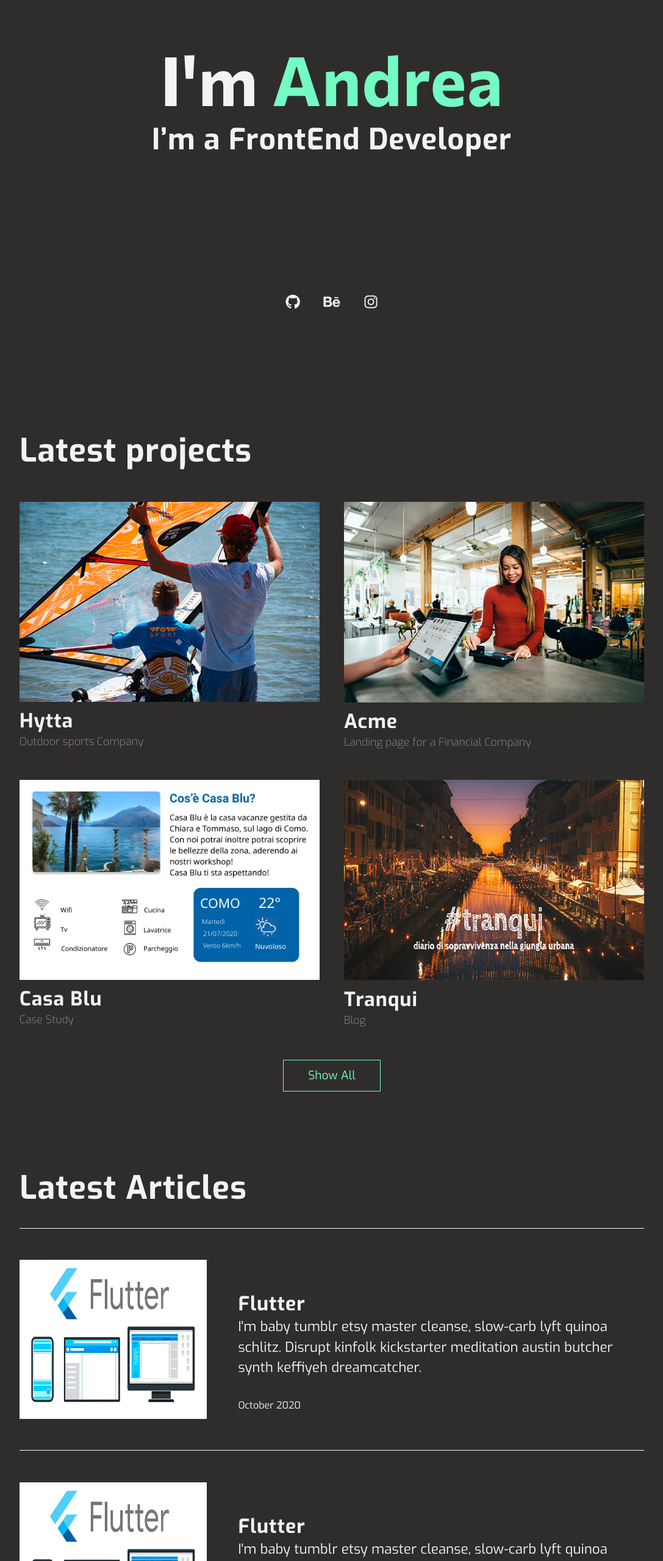
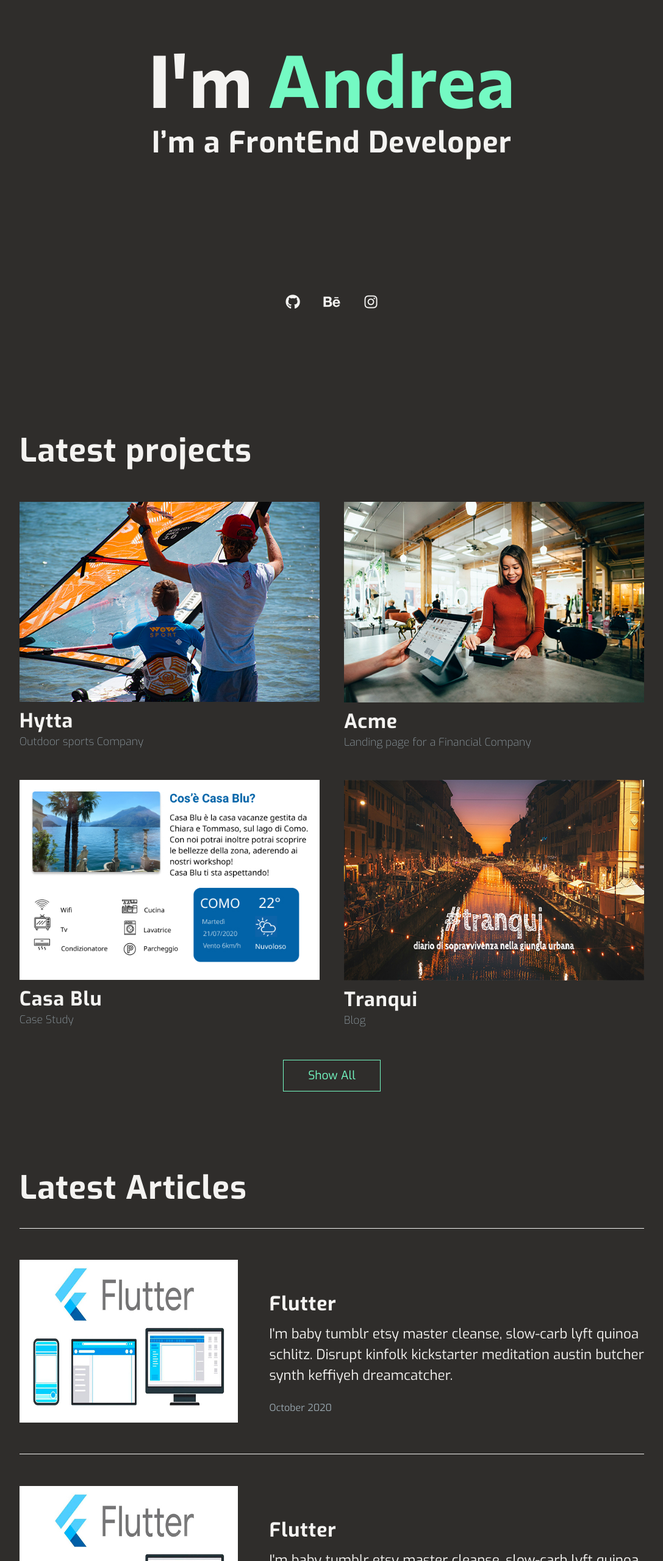
Before and after one commit to andreuhh/PortfolioV2, a plain HTML site: page index.html in a window 1280 px wide. Shown: the part 240-2800 px from the top of the page at 61% size, without its empty margins (96-1183 px from the left). Drawn offline with Linux system fonts and the light colour scheme.

Commit message:
finished home

```diff
--- a/index.html
+++ b/index.html
@@ -117,14 +117,14 @@
         <div class="projects__container__single">
           <!--<div class="cardImg cardImg--1"></div>-->
           <img src="img/hytta-sm.jpg" alt="" width="100%" height="auto">
-          <h4>Hytta</h4>
+          <a href=""><h4>Hytta</h4></a>
           <p>Outdoor sports Company</p>
         </div>
 
         <div class="projects__container__single">
           <!--<div class="cardImg cardImg--2"></div>-->
           <img src="img/acme.jpg" alt="" width="100%" height="auto">
-          <h4>Acme</h4>
+          <a href=""><h4>Acme</h4></a>
           <p>Landing page for a Financial Company</p>
         </div>
       </article>
@@ -133,14 +133,14 @@
         <div class="projects__container__single">
           <!--<div class="cardImg cardImg--1"></div>-->
           <img src="img/casabluCard.jpg" alt="" width="100%" height="auto">
-          <h4>Casa Blu</h4>
+          <a href=""><h4>Casa Blu</h4></a>
           <p>Case Study</p>
         </div>
 
         <div class="projects__container__single">
           <!--<div class="cardImg cardImg--2"></div>-->
           <img src="img/tranqui-sm.jpg" alt="" width="100%" height="auto">
-          <h4>Tranqui</h4>
+          <a href=""><h4>Tranqui</h4></a>
           <p>Blog</p>
         </div>
       </article>
@@ -157,7 +157,7 @@
           <img src="img/flutter-sm.jpg" alt="" width="100%" height="auto">
           <div class="blog__container__single--container">
 
-            <h4>Flutter</h4>
+            <a href=""><h4>Flutter</h4></a>
             <p>I'm baby tumblr etsy master cleanse, slow-carb lyft quinoa schlitz. Disrupt kinfolk kickstarter meditation austin butcher synth keffiyeh dreamcatcher.</p>
             <p class="date">October 2020</p>
           </div>
@@ -167,7 +167,7 @@
           <img src="img/flutter-sm.jpg" alt="" width="100%" height="auto">
           <div class="blog__container__single--container">
 
-            <h4>Flutter</h4>
+            <a href=""><h4>Flutter</h4></a>
             <p>I'm baby tumblr etsy master cleanse, slow-carb lyft quinoa schlitz. Disrupt kinfolk kickstarter meditation austin butcher synth keffiyeh dreamcatcher.</p>
             <p class="date">October 2020</p>
           </div>
--- a/style.css
+++ b/style.css
@@ -12,7 +12,7 @@ Variables
 
   --ff-primary: 'Exo', sans-serif;
   --ff-secondary: 'Commissioner', sans-serif;;
-  --transition: all 0.4s ease-out;
+  --transition: all 0.3s ease-out;
   --radius: 0.5rem;
   --light-shadow: 0 5px 15px rgba(0, 0, 0, 0.1);
   --dark-shadow: 0 5px 15px rgba(0, 0, 0, 0.2);
@@ -62,7 +62,7 @@ h4 {
 }
 h1 {
   font-family: var(--ff-secondary);
-  font-size: 3.2rem;
+  font-size: 3.8rem;
   font-weight: 700;
 }
 h2 {
@@ -99,7 +99,7 @@ p {
 
 @media screen and (min-width: 1000px){
     h1 {
-        font-size: 7rem;
+        font-size: 7.5rem;
       }
       h2 {
         font-size: 3.3rem;
@@ -176,7 +176,7 @@ Navbar
 }
 
 #nav a:hover{
-  color: var(--secondary-col);
+  border-bottom: 2px solid var(--secondary-col);
 }
 .nav-links {
   display: none;
@@ -428,19 +428,23 @@ blog
 ===============
 */
 .blog__container{text-align: left; padding-top: 3%;}
+.blog__container p{padding: 2% 0;}
 .blog__container__single{padding: 5% 0;}
 .blog__container__single:last-child{border-bottom: 1px solid var(--my-gray-1);}
 .blog__container__single--container{padding-top: 5%;}
 
-p.date{padding-bottom: 10px; font-size: .9rem;}
+p.date{
+  font-size: .9rem;
+  color: var(--text-tertiary);
+}
 
 
 @media screen and (min-width: 768px){
   .blog__container__single{display: flex; border-bottom: 1px solid var(--my-gray-1);}
   .blog__container__single:first-child{border-top: 1px solid var(--my-gray-1);}
-  .blog__container__single img{width: 30%;}
-  .blog__container__single--container{width: 70%; padding-left: 5%;}
-  p.date{padding-top: 5%; font-size: 1rem;}
+  .blog__container__single img{width: 35%;}
+  .blog__container__single--container{width: 65%; padding-left: 5%;}
+  p.date{ font-size: 1rem;}
 }
 
 /*
```
